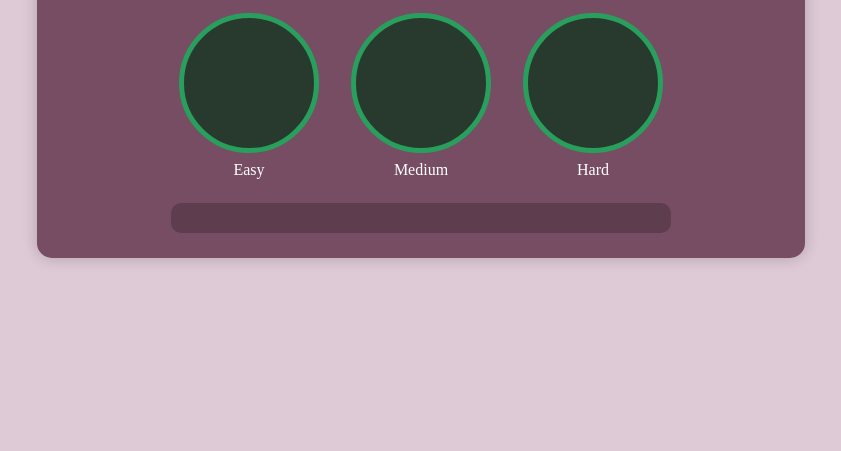
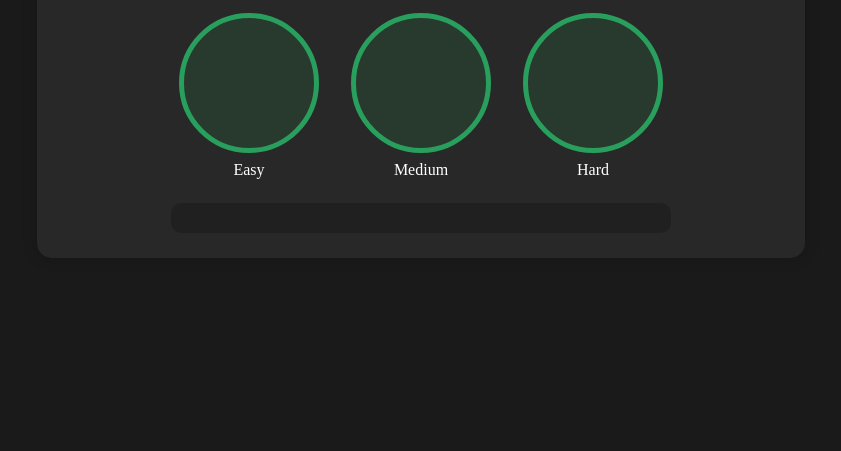
Before and after one commit to dikshant-s/LeetMetric, a plain HTML site: page index.html in a window 1280 px wide. Shown: the part 349-800 px from the top of the page, without its empty margins (219-1060 px from the left). Drawn offline with Linux system fonts and the light colour scheme.

Commit message:
updated code

```diff
--- a/style.css
+++ b/style.css
@@ -6,7 +6,7 @@
 }
 
 body {
-    background-color: #dec9d6;
+    background-color: #1a1a1a;
     display: flex;
     justify-content: center;
     align-items: center;
@@ -20,7 +20,7 @@ body {
     gap: 1rem;
     width: 60%;
     max-width: 800px;
-    background-color: #764d62;
+    background-color: #282828;
     padding: 25px;
     border-radius: 15px;
     box-shadow: 0 0 15px rgba(0, 0, 0, 0.2);
```
